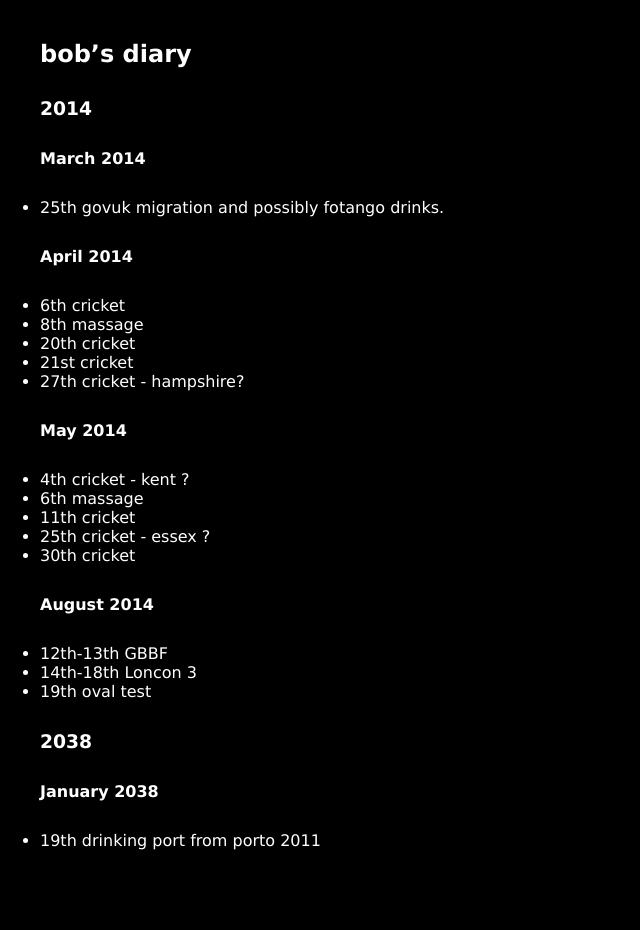
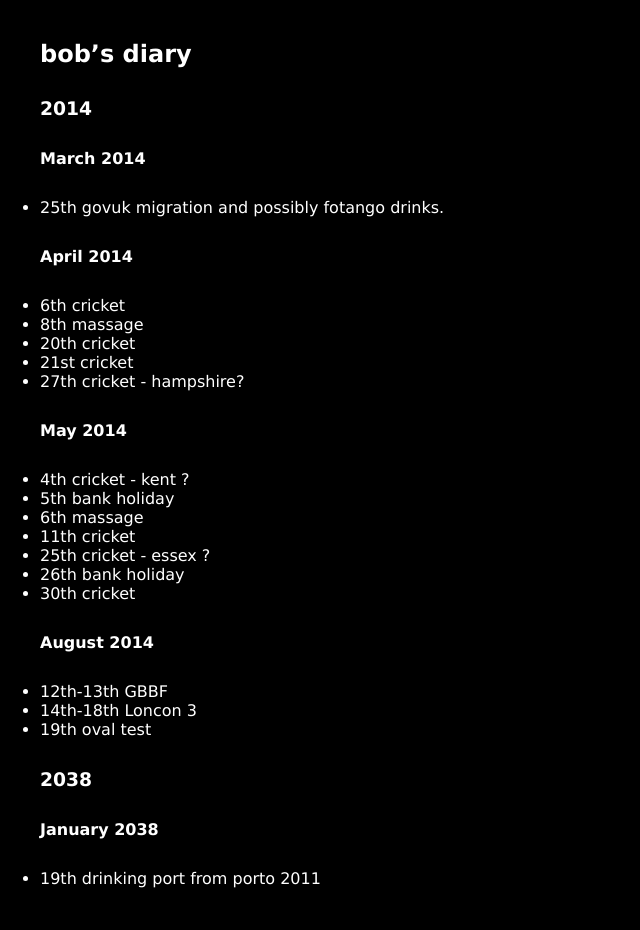
Before and after one commit to rjw1/randomness.org.uk, a Jekyll site: the page built from diary/index.md, in a window 1280 px wide. Shown: the whole page, without its empty margins (0-640 px from the left). Built offline with Jekyll 4.4.1, drawn with Linux system fonts in a browser that asks for light colours; Markdown is read by kramdown in place of the engine named in the settings.

Commit message:
may bank holidays

```diff
--- a/diary/index.md
+++ b/diary/index.md
@@ -22,9 +22,11 @@ layout: default
 #### May 2014 ####
 
 * 4th cricket - kent ?
+* 5th bank holiday
 * 6th massage
 * 11th cricket
 * 25th cricket - essex ?
+* 26th bank holiday
 * 30th cricket
 
 #### August 2014 ####
```
